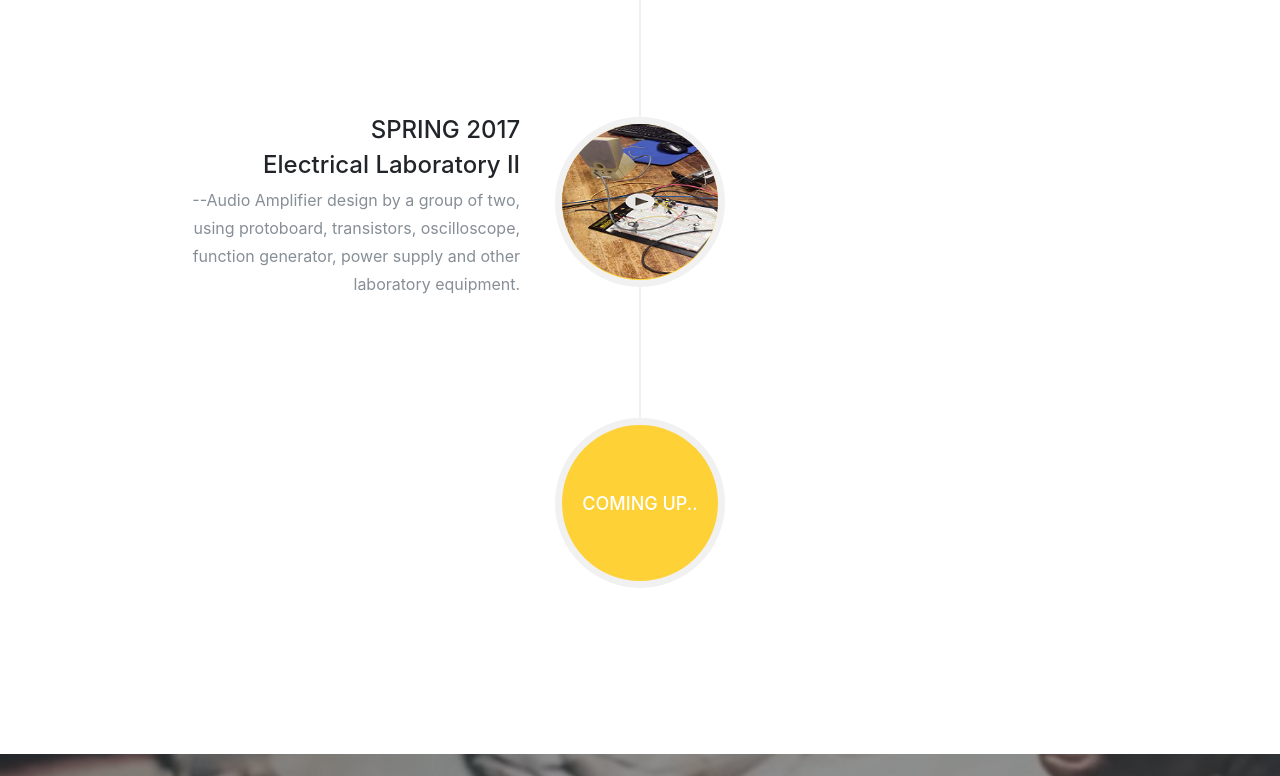
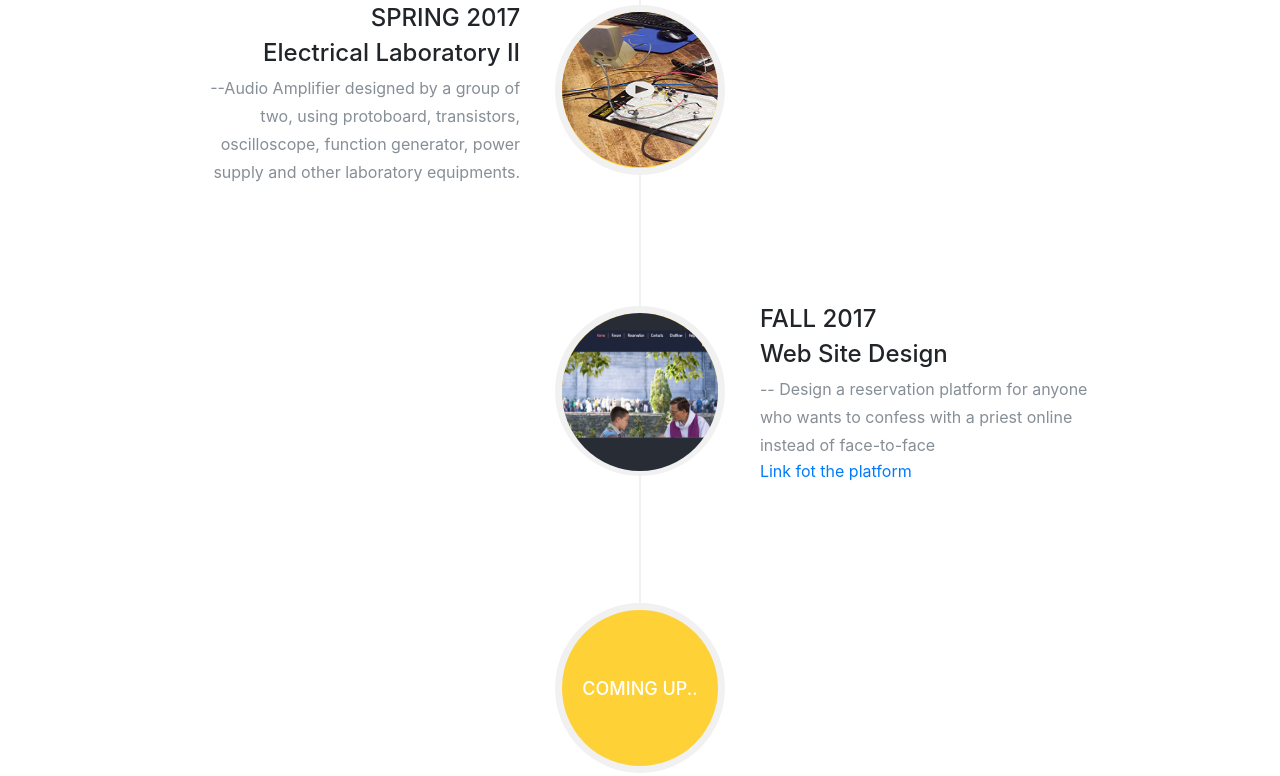
Before and after one commit to ylzhu000/ylzhu000.github.io, a website with bundled scripts: page index.html in a window 1280 px wide. Shown: the part 2378-3154 px from the top of the page. Built offline with nearby package versions, Linux system fonts and the light colour scheme; a web font is replaced by a local one.

Commit message:
update new project

```diff
--- a/index.html
+++ b/index.html
@@ -134,9 +134,8 @@
             </div>
           </div>
             <div class ="modal-body text-center">
-               <p class="text-muted">I am currently a senior student at City College, majoring in computer engineering. <br>During the past 4 years in City College, I have done some interesting project, like<br> CPU design from computer organization class; audio amplifier design from electrical<br>
-                   labortory; I had an internship in Yale Van & Car Rental company, and worked as a<br> full stack developer. I want to become a full stack developer in the future, so I<br> am learning the skills I need for a better job! <p>
-          </div>
+               <p class="text-muted">A computer engineering student who possess excellent technical, quantitative, and analytical skills.<br /> I am graduating June 2018 and looking for a Frontend full time position.  <p>
+            </div>
 
         </div>
       </div>
@@ -194,9 +193,25 @@
                     <h4 class="subheading">Electrical Laboratory II</h4>
                   </div>
                   <div class="timeline-body">
-                    <p class="text-muted">--Audio Amplifier design by a group of two, using
+                    <p class="text-muted">--Audio Amplifier designed by a group of two, using
                        protoboard, transistors, oscilloscope, function generator, power supply and other laboratory
-                       equipment. </p>
+                       equipments. </p>
+                  </div>
+                </div>
+              </li>
+              <li class="timeline-inverted">
+                <div class="timeline-image">
+                  <img class="rounded-circle img-fluid" src="img/portfolio/sapchurch.png" alt="">
+                </div>
+                <div class="timeline-panel">
+                  <div class="timeline-heading">
+                    <h4>Fall 2017</h4>
+                    <h4 class="subheading">Web Site Design</h4>
+                  </div>
+                  <div class="timeline-body">
+                    <p class="text-muted">-- Design a reservation platform for anyone who wants to confess with a priest online instead of
+                    face-to-face</p>
+                    <a href="http://sapchurch.herokuapp.com/">Link fot the platform </a>
                   </div>
                 </div>
               </li>
@@ -233,7 +248,7 @@
       <div class="container">
         <div class="row">
           <div class="col-md-4">
-            <span class="copyright">Copyright &copy; Eric Zhu 2017</span>
+            <span class="copyright">Copyright &copy; Yanlin Zhu 2018</span>
           </div>
           <div class="col-md-4">
             <ul class="list-inline social-buttons">
```
Also changed, not shown: img/portfolio/sapchurch.png (added).
